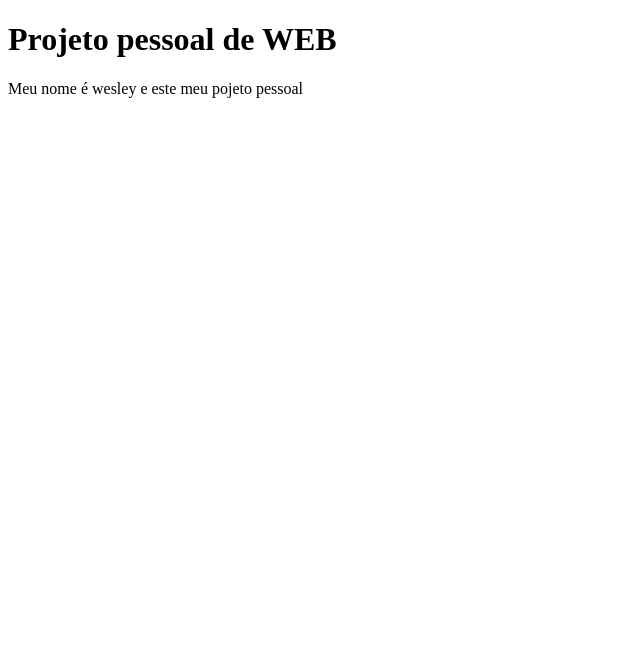
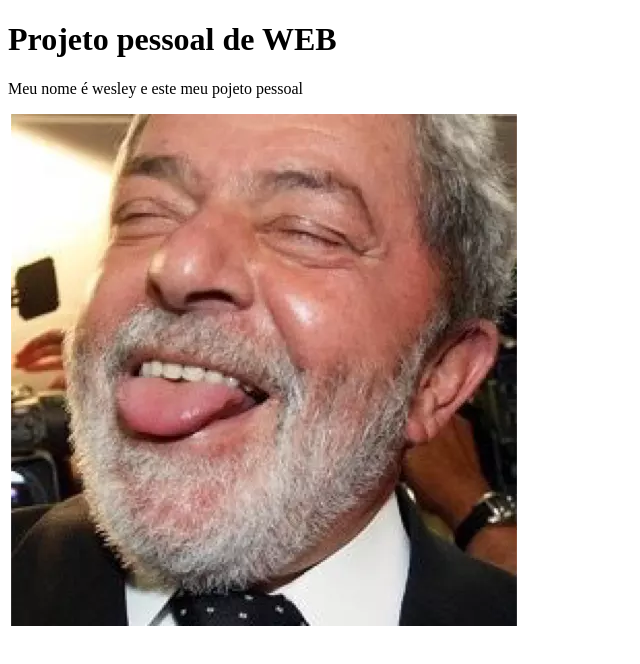
Before and after one commit to wsprego/Projeto_Web_Pessoal, a plain HTML site: page index.html in a window 1280 px wide. Shown: the whole page, without its empty margins (0-640 px from the left). Drawn offline with Linux system fonts and the light colour scheme.

Commit message:
add imagem e favicon
Apenas add uma imagem e um favicon

```diff
--- a/index.html
+++ b/index.html
@@ -4,9 +4,12 @@
     <meta charset="UTF-8">
     <meta name="viewport" content="width=device-width, initial-scale=1.0">
     <title>Projeto pessoal de WEB</title>
+    <link rel="shortcut icon" href="icons8-favicon-32.png" type="image/x-icon">
 </head>
 <body>
     <h1>Projeto pessoal de WEB</h1>
     <p>Meu nome é wesley e este meu pojeto pessoal</p>
+    <img src="e1c3e2a6-44a4-4282-b75d-041ed2843291.webp" alt="lula">
+
 </body>
 </html>
```
Also changed, not shown: e1c3e2a6-44a4-4282-b75d-041ed2843291.webp (added), icons8-favicon-32.png (added).
